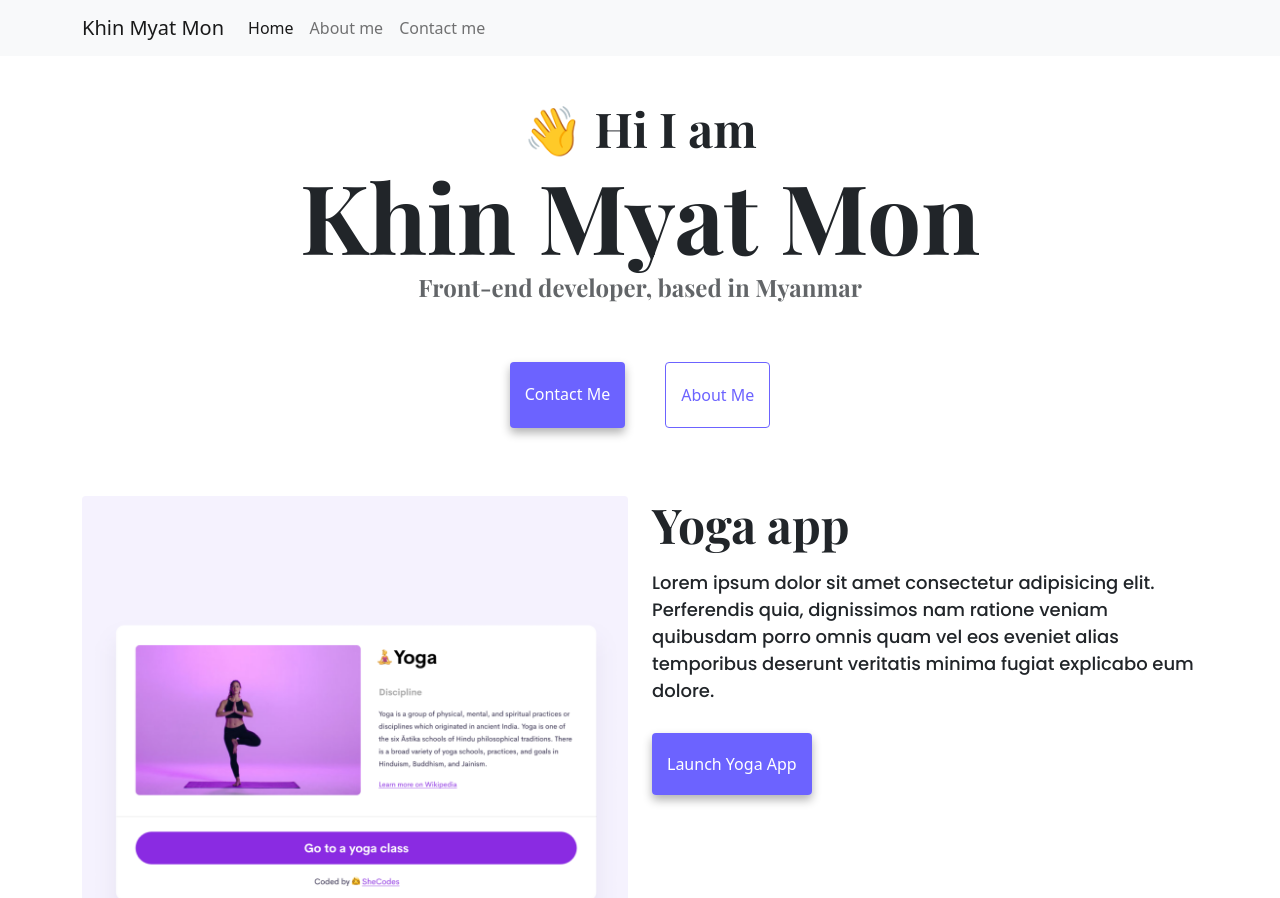
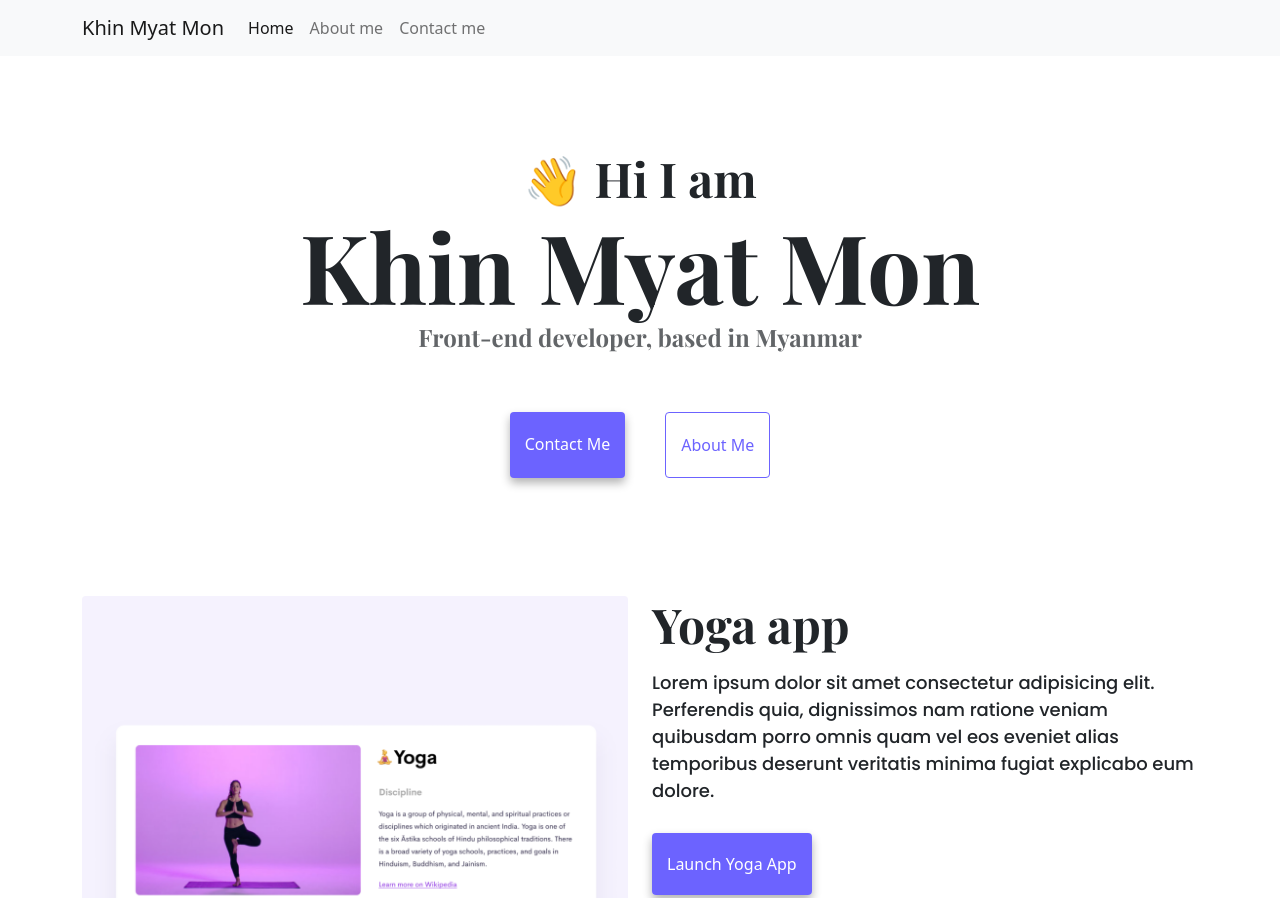
Before and after one commit to KMyatMon/css_js_font_links, a plain HTML site: page index.html in a window 1280 px wide. Shown: the top 898 px of the page. Drawn offline with nearby package versions, Linux system fonts and the light colour scheme.

Commit message:
homepage change
some changes for home page

```diff
--- a/index.html
+++ b/index.html
@@ -29,7 +29,6 @@
       rel="stylesheet"
     />
 
-    <link rel="stylesheet" href="styles/portfolio.css" />
     <meta name="viewport" content="width=device-width, initial-scale=1.0" />
     <link rel="stylesheet" href="style.css" />
   </head>
@@ -65,12 +64,14 @@
         </div>
       </div>
     </nav>
+    <div class="container cover">
       <h2 class="text-center">👋 Hi I am</h2>
       <h1 class="text-center">Khin Myat Mon</h1>
       <h3 class="text-center">Front-end developer, based in Myanmar</h3>
       <div class="navigation-links mb-5">
         <a href="about.html#contact" class="primary-link">Contact me</a>
         <a href="about.html" class="secondary-link">About me</a>
+      </div>
     </div>
     <div class="container">
       <div class="row">
--- a/style.css
+++ b/style.css
@@ -71,6 +71,10 @@ p {
   display: block;
 }
 
+.cover {
+  padding: 50px 10px;
+}
+
 .about-paragraphs {
   margin: 30px 0;
 }
```
Lines whose indentation alone changed are shown as unchanged.
